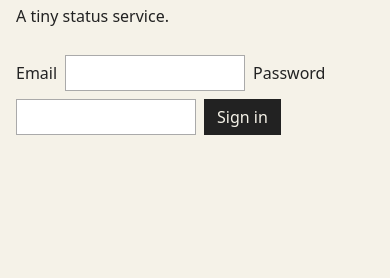
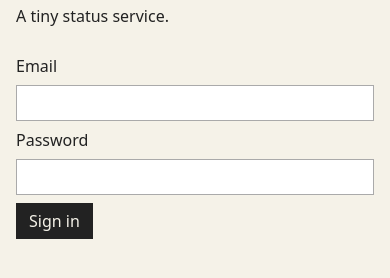
Before and after one commit to chriswatnee/status-rodeo, a website built with Vite: page index.html in a window 390 px wide. Shown: the part 122-400 px from the top of the page. Built offline with nearby package versions, Linux system fonts and the light colour scheme; some packages are replaced by stand-ins of ours; no server answers; the database is empty.

Commit message:
Improve mobile login layout

```diff
--- a/src/style.css
+++ b/src/style.css
@@ -38,22 +38,21 @@ textarea {
 }
 
 .login {
-  display: flex;
-  flex-wrap: wrap;
-  align-items: center;
+  display: grid;
   gap: 8px;
   margin-bottom: 32px;
 }
 
 .login input {
   box-sizing: border-box;
-  width: 180px;
+  width: 100%;
   padding: 6px 8px;
   border: 1px solid #aaa;
   background: #fff;
 }
 
 .login button {
+  justify-self: start;
   padding: 6px 12px;
   border: 1px solid #222;
   background: #222;
@@ -116,3 +115,14 @@ textarea {
 .status time {
   font-size: 0.875rem;
 }
+
+@media (min-width: 640px) {
+  .login {
+    display: flex;
+    align-items: center;
+  }
+
+  .login input {
+    width: 180px;
+  }
+}
```
